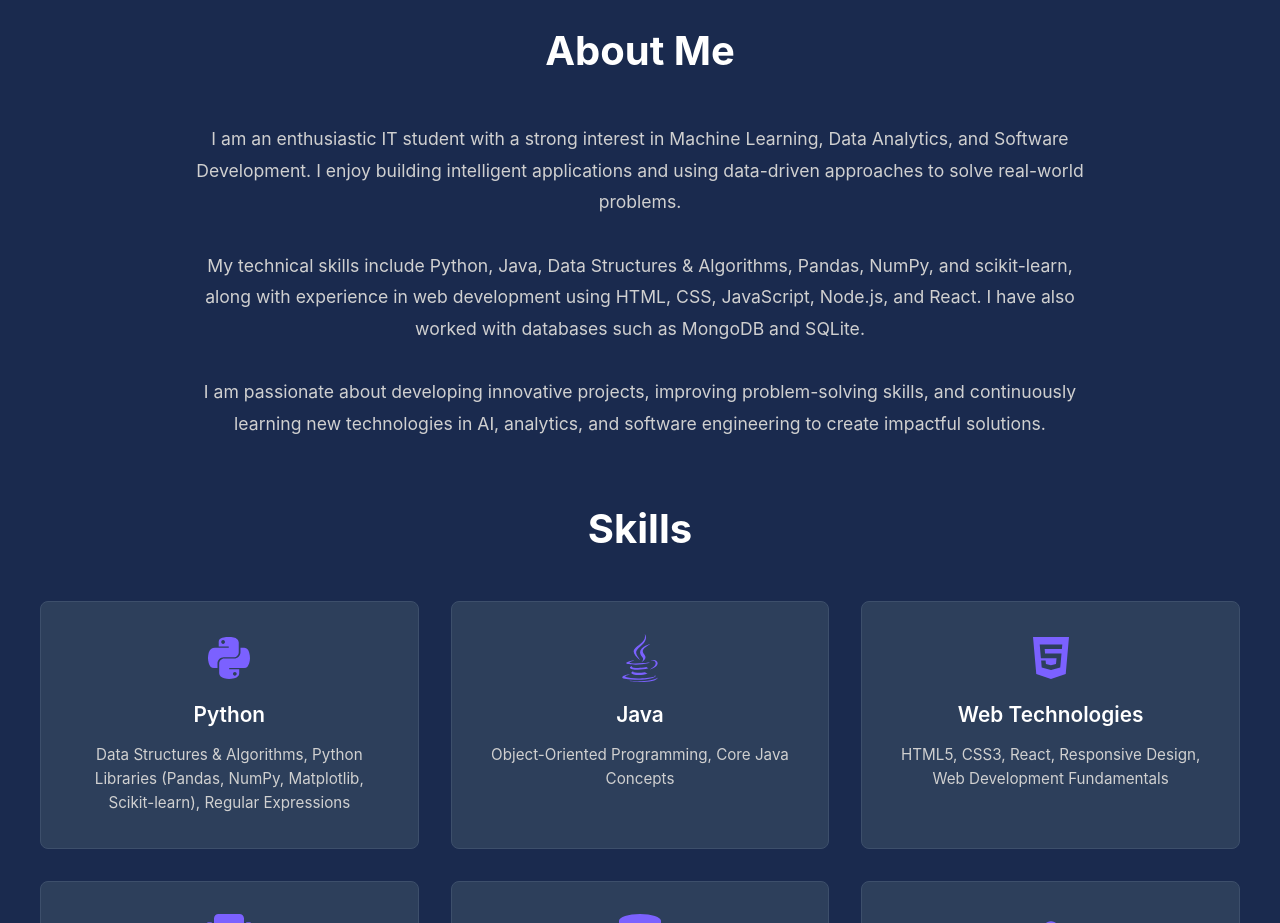
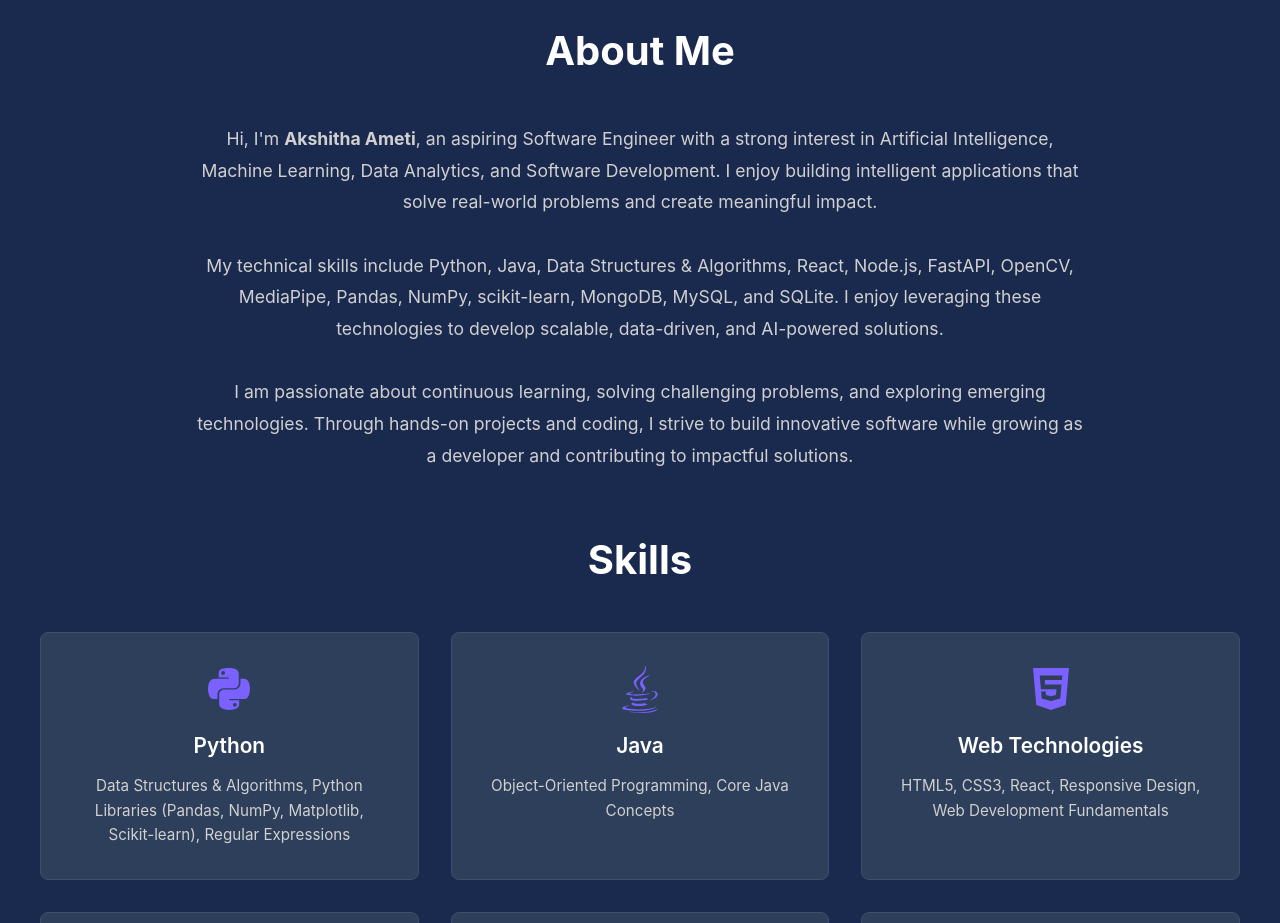
Before and after one commit to AKSHITHA-AMETI/portfolio, a React (Vite) app: page / in a window 1280 px wide. Shown: the part 900-1823 px from the top of the page. Built offline with nearby package versions, Linux system fonts and the light colour scheme.

Commit message:
Revise About Me section with updated information

```diff
--- a/src/components/About.jsx
+++ b/src/components/About.jsx
@@ -45,13 +45,14 @@ function About() {
         <h2>About Me</h2>
         <div className="about-content">
           <div className="about-text">
-            <p>
-              I am an enthusiastic IT student with a strong interest in Machine Learning, Data Analytics, and Software Development. I enjoy building intelligent applications and using data-driven approaches to solve real-world problems.<br/>
+<p>
+Hi, I'm <strong>Akshitha Ameti</strong>, an aspiring Software Engineer with a strong interest in Artificial Intelligence, Machine Learning, Data Analytics, and Software Development. I enjoy building intelligent applications that solve real-world problems and create meaningful impact.<br/>
 <br/>
-My technical skills include Python, Java, Data Structures & Algorithms, Pandas, NumPy, and scikit-learn, along with experience in web development using HTML, CSS, JavaScript, Node.js, and React. I have also worked with databases such as MongoDB and SQLite.<br/>
+My technical skills include Python, Java, Data Structures & Algorithms, React, Node.js, FastAPI, OpenCV, MediaPipe, Pandas, NumPy, scikit-learn, MongoDB, MySQL, and SQLite. I enjoy leveraging these technologies to develop scalable, data-driven, and AI-powered solutions.<br/>
 <br/>
-I am passionate about developing innovative projects, improving problem-solving skills, and continuously learning new technologies in AI, analytics, and software engineering to create impactful solutions.
-            </p>
+I am passionate about continuous learning, solving challenging problems, and exploring emerging technologies. Through hands-on projects and coding, I strive to build innovative software while growing as a developer and contributing to impactful solutions.
+</p>
+
           </div>
         </div>
 
```
